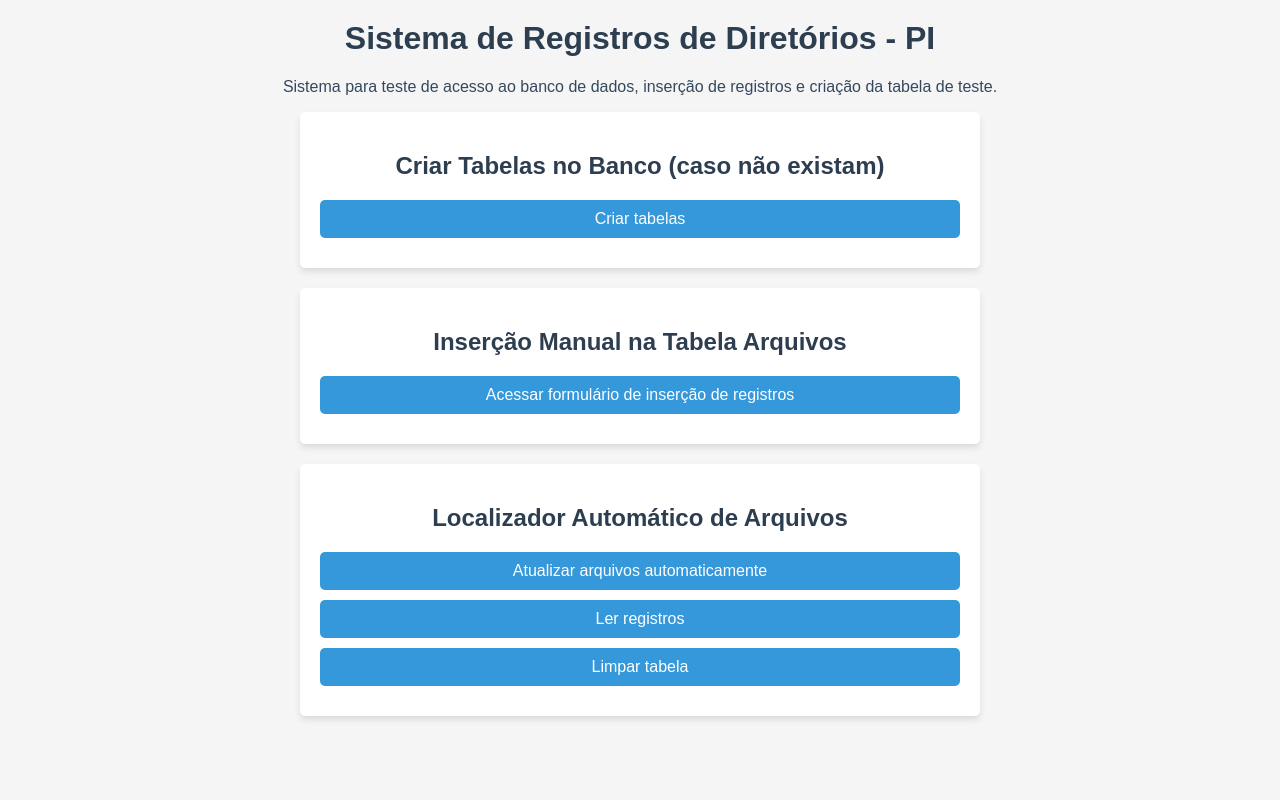
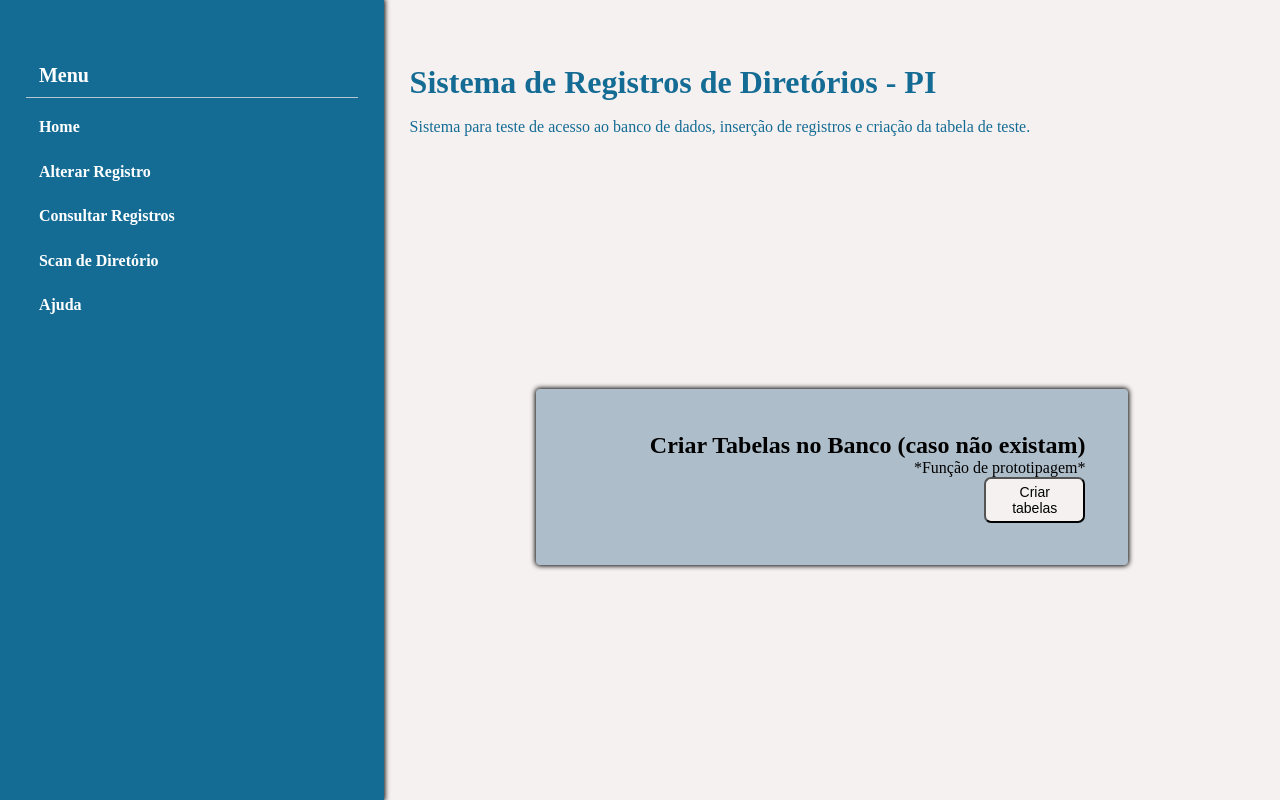
Before and after one commit to AlissonPSantiago/UNIVESP_PJI110_G003, a Flask app: page / in a window 1280 px wide. Run offline with Flask 3, Linux system fonts and the light colour scheme; some libraries are stand-ins or nearby versions.

Commit message:
Melhorado layout e estilização do css

```diff
--- a/templates/index.html
+++ b/templates/index.html
@@ -3,77 +3,29 @@
 <head>
     <meta charset="UTF-8">
     <title>Página Inicial</title>
-    <style>
-        body {
-            font-family: Arial, sans-serif;
-            background-color: #f5f5f5;
-            margin: 0;
-            padding: 0;
-        }
-
-        h1, h2 {
-            color: #2c3e50;
-            text-align: center;
-            margin-top: 20px;
-        }
-        h3 {
-            color: #2c3e50;
-            text-align: center;
-            margin-bottom: 20px;
-        }
-
-        p {
-            text-align: center;
-            color: #34495e;
-        }
-
-        .menu {
-            width: 50%;
-            margin: 0 auto;
-            padding: 20px;
-            background-color: #ffffff;
-            box-shadow: 0 4px 6px rgba(0, 0, 0, 0.1);
-            border-radius: 5px;
-            margin-bottom: 20px;
-        }
-
-        button {
-            display: block;
-            background-color: #3498db;
-            color: white;
-            font-size: 16px;
-            border: none;
-            width: 100%;
-            border-radius: 5px;
-            padding: 10px 20px;
-            margin: 10px auto;
-            cursor: pointer;
-            transition: background-color 0.3s;
-        }
-
-        button:hover {
-            background-color: #2980b9;
-        }
-
-    </style>
-</head>
+    <link rel="stylesheet" type="text/css" href="styles/styles.css"/>
+<head>
 <body>
-    <h1>Sistema de Registros de Diretórios - PI</h1>
-    <p>Sistema para teste de acesso ao banco de dados, inserção de registros e criação da tabela de teste.</p>
-    <div class="menu">
-        <h2>Criar Tabelas no Banco (caso não existam)</h2>
-        <button onclick="location.href='/criar'">Criar tabelas</button>
-    </div>
-    <div class="menu">
-        <h2>Inserção Manual na Tabela Arquivos</h2>
-        <button onclick="location.href='/formulario'">Acessar formulário de inserção de registros</button>
-    </div>
-
-    <div class="menu">
-        <h2>Localizador Automático de Arquivos</h2>
-        <button onclick="location.href='/menu_atualizar_arquivos'">Atualizar arquivos automaticamente</button>
-        <button onclick="location.href='/ler_registros'">Ler registros</button>
-        <button onclick="location.href='/limpar_tabela'">Limpar tabela</button>
+    <div id="layout" class="page">
+        <div class="page_menu_nav">
+            <h2 class = "page_menu_title">Menu</h2>
+            <a href="./index.html" class="page_menu_nav_buttom">Home</a>
+            <a href="./alteracao_manual.html" class="page_menu_nav_buttom">Alterar Registro</a>
+            <a href="#" class="page_menu_nav_buttom">Consultar Registros</a>
+            <a href="./atualizar_registros.html" class="page_menu_nav_buttom">Scan de Diretório</a>
+            <a href=# class="page_menu_nav_buttom">Ajuda</a>
+        </div>
+        <div class="page_content">
+            <div class = "page_content_title">
+                <h1 class="page_content_title_title">Sistema de Registros de Diretórios - PI</h1>
+                <p class = "page_content_title_info">Sistema para teste de acesso ao banco de dados, inserção de registros e criação da tabela de teste.</p>
+            </div>
+                <div id="temp_func">
+                    <h2 class = "page_content_box_subtitle">Criar Tabelas no Banco (caso não existam)</h2>
+                    <p class = "page_content_subinfo">*Função de prototipagem*</p>
+                    <button class = "page_content_box_button" onclick="location.href='/criar'">Criar tabelas</button>
+                </div>
+        </div>
     </div>
 </body>
 </html>
--- /dev/null
+++ b/templates/styles/styles.css
@@ -0,0 +1,144 @@
+/* * -- LAYOUT STYLES --
+* This layout consists of three main elements, `#nav` (navigation bar), `#list` (email list), and `#main` (email content). All 3 elements are within `#layout`
+*/
+:root{
+    --left_menu_color: #146C94;
+    --left_menu_title_color: #FFF;
+    --left_menu_options_color: #FFF;
+    --left_menu_options_hover_color: #AFD3E2;
+    --left_menu_text_color: #FFF;
+    --content_color: #F6F1F1;
+    --content_title_color: #146C94;
+    --box_color: #AEBDCA;
+    --content_text_color: #146C94;
+    --content_box_text_color: #000;
+    --content_buttom_color: #F6F1F1;
+    --content_buttom_text_color: #000;
+}
+
+
+
+*{
+   margin: 0;
+   padding: 0;
+}
+
+.page{
+    display: flex;
+    flex-direction: row;
+    width: 100vw;
+    height: 100vh;
+
+
+}
+.page_menu_nav{
+    position: fixed;
+    left: 0;
+    top: 0;
+    height: 100%;
+    width: 30%;
+    background-color: var(--left_menu_color);
+    padding: 5% 2% 2% 2%;
+    box-sizing: border-box;
+    box-shadow:0 0 5px 1px rgb(0, 0, 0);
+}
+.page_menu_title {
+    font-size: 20px;
+    font-weight: bold;
+    color: var(--left_menu_title_color);
+    margin-bottom: 10px;
+    padding-left: 4%;
+    border-bottom: 1px solid #b5c5d2;
+    padding-bottom: 10px;
+    cursor: default;
+  }
+.page_menu_nav_buttom{
+    display: flex;
+    flex-direction: column;
+    width: auto;
+    height: auto;
+    border-radius: 5px;
+    margin-bottom: 2%;
+    cursor: pointer;
+    font-size: 16px;
+    font-weight: bold;
+    color: var(--left_menu_text_color);
+    text-decoration: none;
+    text-align: left;
+    padding-left: 4%;
+    padding-top: 3%;
+    padding-bottom: 3%;
+}
+.page_menu_nav_buttom:hover{
+    background-color: var(--left_menu_options_hover_color);
+    color:#000
+
+}
+.page_content{
+    display: flex;
+    flex-direction: column;
+    width: 100%;
+    height: 100vh;
+    padding-left: 32%;
+    padding-right: 2%;
+    padding-top: 5%;
+    box-sizing: border-box;
+    overflow:auto;
+    background-color: var(--content_color);
+}
+.page_content_title_title{
+    color: var(--content_title_color);
+    margin-bottom: 2%;
+}
+.page_content_title_info{
+    color: var(--content_text_color);
+}
+.page_content_box{
+    display: flex;
+    flex-direction: column;
+    border-radius: 4px;
+    background-color: var(--box_color);
+    padding: 5%;
+    box-shadow: 0 0 5px 1px rgb(0, 0, 0);
+    margin-bottom: 10%;
+    margin-top: 3%;
+
+}
+.page_content_box_button{
+    margin-left: 64%;
+    padding: 1% 4% 1%;
+    width: 20%;
+    height: auto;
+    background-color: var(--content_buttom_color);
+    color:var(--content_buttom_text_color);
+    font-size: 14px;
+    border-radius: 7px;
+}
+
+.page_content_box_form{
+    display: flex;
+    flex-direction: column;
+    width: 100%;
+    align-items:center;
+
+}
+.page_content_box_form_input{
+    width: 80%;
+    margin-bottom: 1%;
+    padding: 1% 2% 1%;
+    font: inherit;
+}
+#temp_func{
+    display: flex;
+    flex-direction: column;
+    align-items: end;
+    border-radius: 4px;
+    width: 60%;
+    background-color: var(--box_color);
+    padding: 5%;
+    box-shadow: 0 0 5px 1px rgb(0, 0, 0);
+    margin-bottom: 10%;
+    margin-top: 30%;
+    margin-left: 15%;
+    margin-right: 10%;
+}
```
Also changed, not shown: templates/alteracao_manual.html (added, +43 -0 lines), templates/atualizar_registros.html (added, +30 -0 lines), templates/formulario.html (deleted, +0 -33 lines), templates/menu_atualizar_arquivos.html (deleted, +0 -90 lines).
